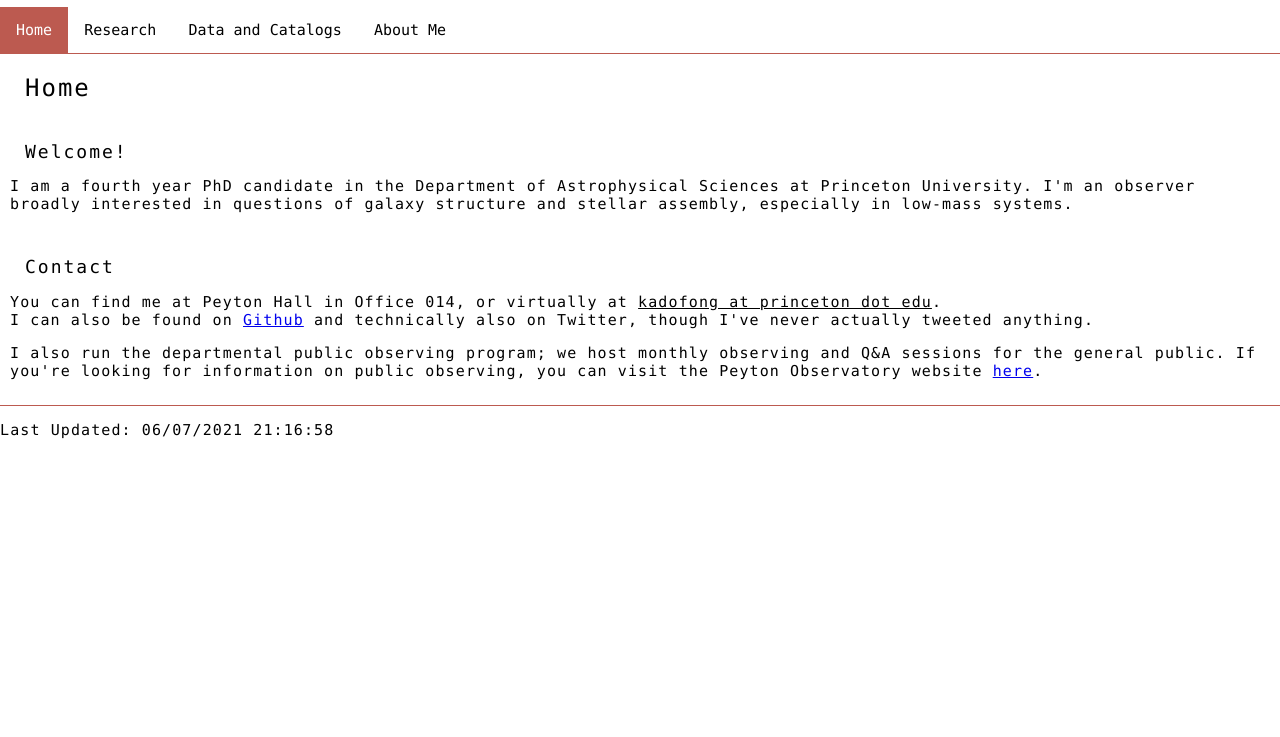
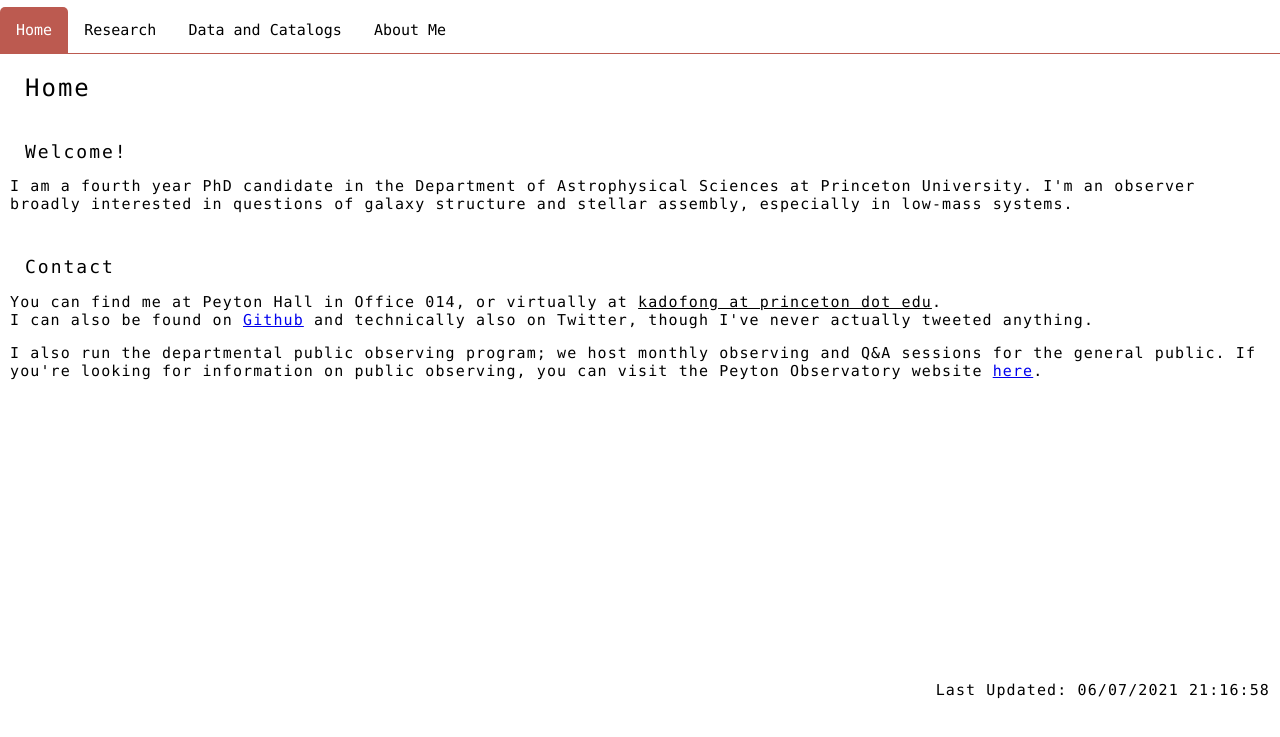
Before and after one commit to ekadofong/ekadofong.github.io, a plain HTML site: page index.html in a window 1280 px wide. Shown: the part 49-786 px from the top of the page. Drawn offline with Linux system fonts and the light colour scheme.

Commit message:
Change tab styling

```diff
--- a/index.html
+++ b/index.html
@@ -36,10 +36,16 @@ actually tweeted anything.
     for the general public. If you're looking for information on public observing, you can visit
     the Peyton Observatory website <a href="https://www.astro.princeton.edu/observatory/publicobserving.php">here</a>.
   </p>
+  <p style="border-top:1px solid #ffffff; margin-top:300px;" align="right">Last Updated: <span id="demo"></span></p>
+<script>
+  document.getElementById("demo").innerHTML = document.lastModified;
+</script>
 </div>
 
 <div id="About" class="tabcontent">
   <h3>About Me</h3>
+  <img src="./resources/profile_kadofong.jpg" alt="Erin Kado-Fong picture"
+       style="float:right; margin-left:15px; width:200px;border-radius:5px;position:relative; right:12px; bottom:50px" align="right" >
   <p>I grew up in Davis, CA, a small-ish town in the valley of California. Unlike most small towns in the middle
     of farmland, there is a decent chance that you (likely an academic) know of my hometown
     as the location of UC Davis (go Aggies!). </p>
@@ -122,10 +128,3 @@ function openCity(evt, cityName) {
 
 document.getElementById("DefaultOpen").click();
 </script>
-
-
-
-<p>Last Updated: <span id="demo"></span></p>
-<script>
-  document.getElementById("demo").innerHTML = document.lastModified;
-</script>
--- a/tab.css
+++ b/tab.css
@@ -13,6 +13,7 @@
   cursor: pointer;
   padding: 14px 16px;
   transition: 0.3s;
+  border-radius: 5px 5px 0px 0px ;
 }
 
 /* Change background color of buttons on hover */
@@ -34,5 +35,6 @@
   border: 1px solid #BC5A50;
   border-right: none;
   border-left: none;
+  border-bottom: none;
   background-color: #FFFFFF;
 }
```
